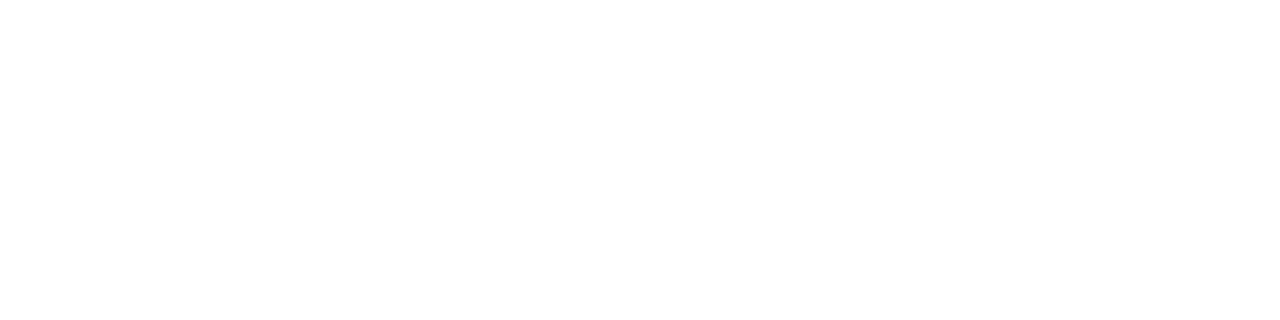
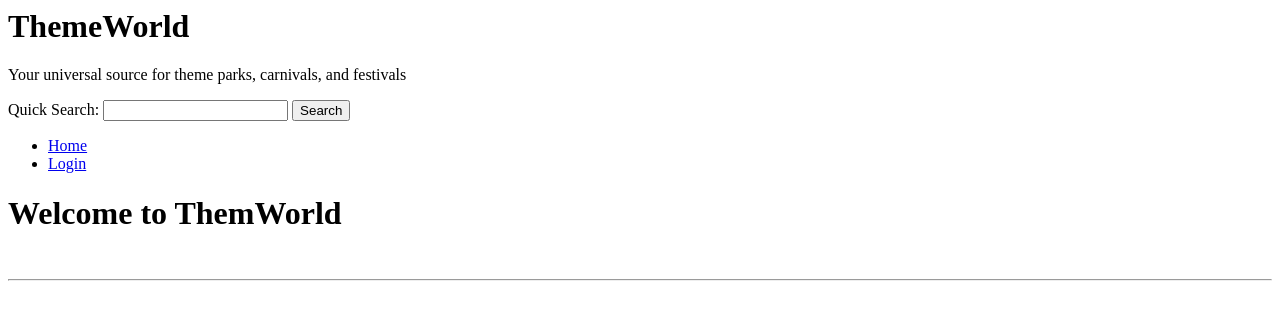
Before and after one commit to rroyste2/themeParks, a PHP site: page / in a window 1280 px wide. Before the commit the part shown is empty. Shown: the top 320 px of the page. Run offline with PHP 8.4, Linux system fonts and the light colour scheme.

Commit message:
Changed the index.html to index.php. I added a header.php file to include the same header across multiple sites for consistency. I also added a search form to allow searching from any page.

```diff
--- /dev/null
+++ b/header.php
@@ -0,0 +1,12 @@
+<div id=Header>
+	<h1>ThemeWorld</h1>
+	<p>Your universal source for theme parks, carnivals, and festivals</p>
+	<form id="searchForm" action="search.php" method="get">
+		Quick Search: <input type="text" name="q" id="q" />
+		<input type="submit" value="Search" />
+	</form>
+	<ul>
+		<li><a href="index.php">Home</a></li>
+		<li><a href="login.php">Login</a></li>
+	</ul>
+</div>
--- /dev/null
+++ b/index.php
@@ -0,0 +1,15 @@
+<html>
+	<!-- Create a header for the html to store META and not-on page info -->
+	<head>
+		<title>ThemeWorld | Home</title>
+	</head>
+
+	<body>
+		<!-- Import the header file -->
+		<?PHP include('header.php'); ?>
+
+		<h1>Welcome to ThemWorld</h1><br />
+		<hr /><br />
+		<!-- the rest of the information goes in here -->
+	</body>
+</html>
--- a/search.php
+++ b/search.php
@@ -3,5 +3,6 @@
 		<title>ThemeWorld | Park Search</title>
 	</head>
 	<body>
+		<?PHP include('header.jsp'); ?>
 	</body>
 </html>
```
